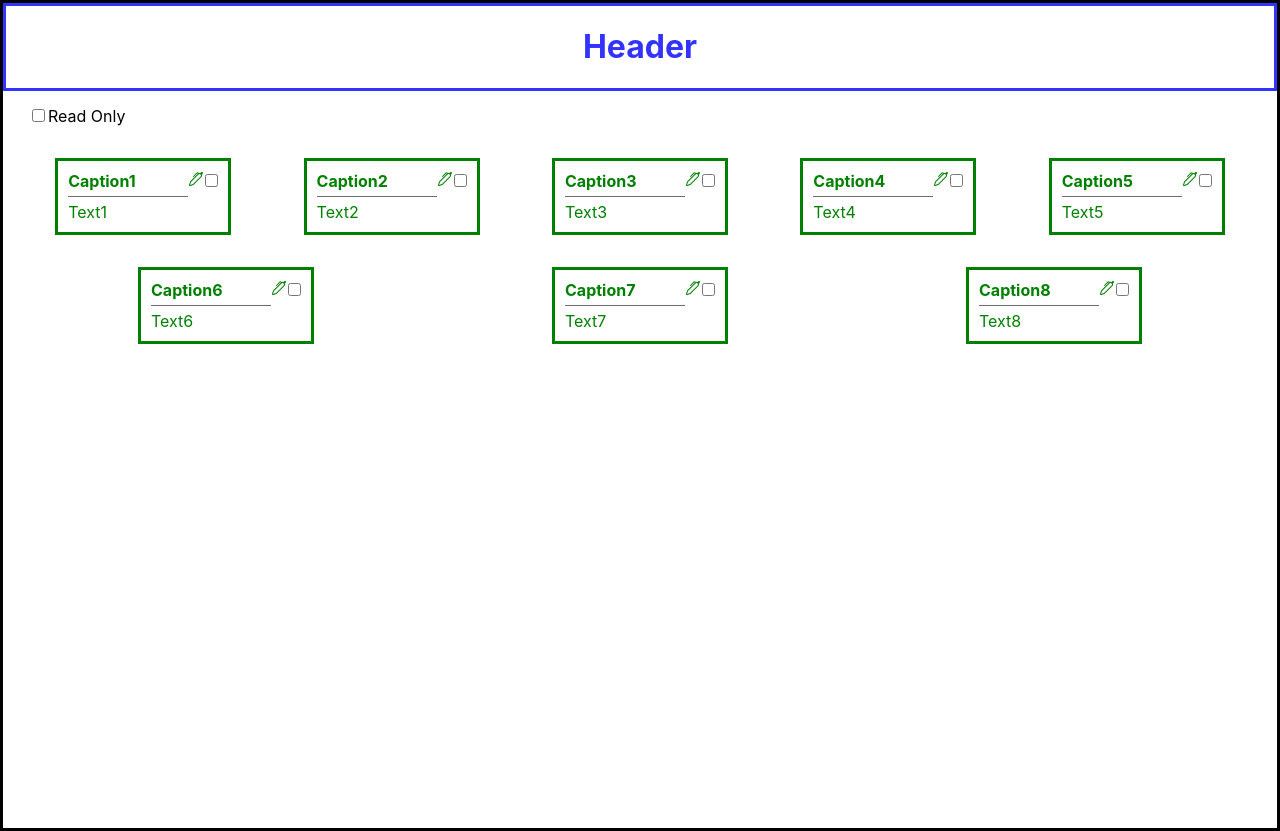
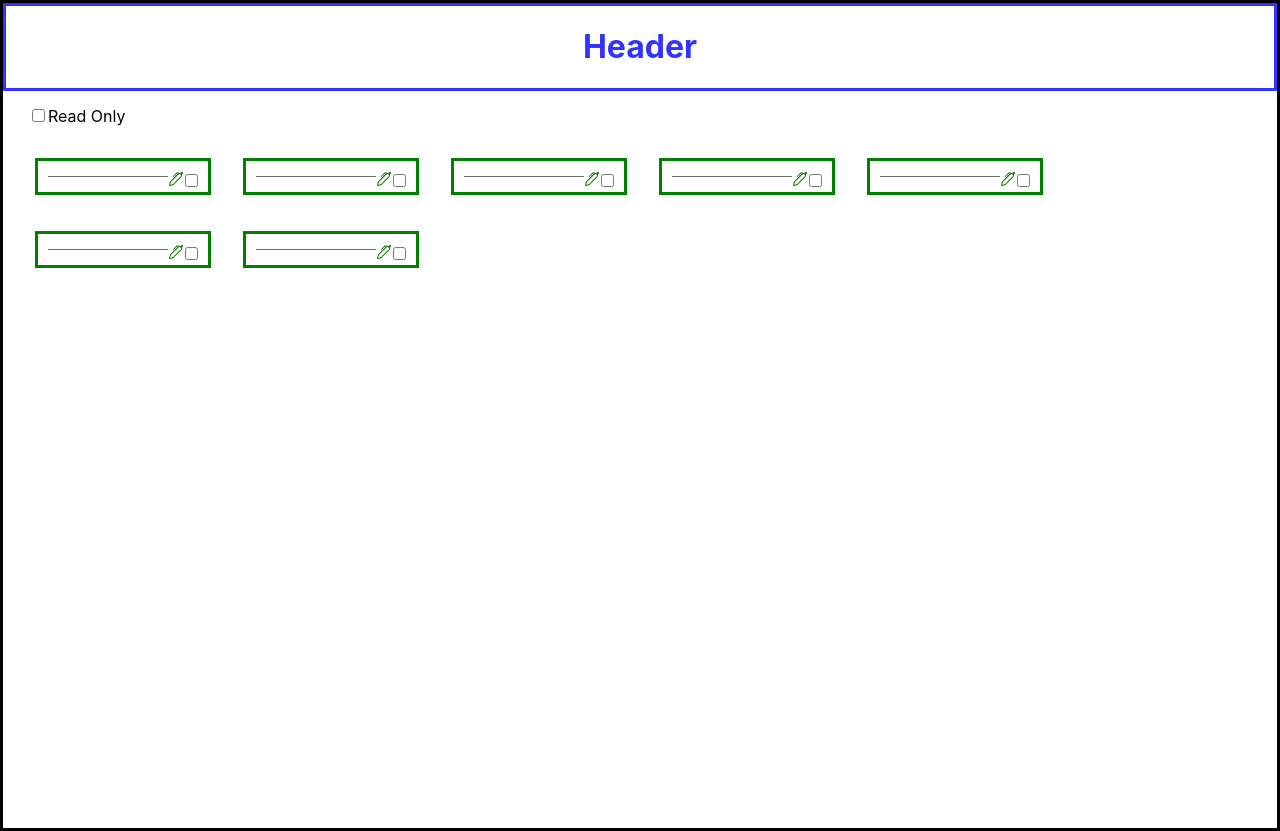
Before and after one commit to ashubenok710/IBA-ReactJS, a React (Create React App) app: page / in a window 1280 px wide. Built offline with nearby package versions, Linux system fonts and the light colour scheme.

Commit message:
Initial Commit

```diff
--- a/src/App.js
+++ b/src/App.js
@@ -5,6 +5,8 @@ import StatelessCheckbox from "./StatelessCheckbox";
 
 import Header from "./Header";
 import Card from "./Card";
+
+import CardList from "./CardList";
 
 class App extends React.Component {
   constructor(props) {
@@ -19,14 +21,13 @@ class App extends React.Component {
     checked: false,
     readOnly: false,
     cards: [
-      { id: 1, headerText: "Caption1", text: "Text1" },
-      { id: 2, headerText: "Caption2", text: "Text2" },
-      { id: 3, headerText: "Caption3", text: "Text3" },
-      { id: 4, headerText: "Caption4", text: "Text4" },
-      { id: 5, headerText: "Caption5", text: "Text5" },
-      { id: 6, headerText: "Caption6", text: "Text6" },
-      { id: 7, headerText: "Caption7", text: "Text7" },
-      { id: 8, headerText: "Caption8", text: "Text8" },
+      { id: 1, headerText: "Caption_1", text: "Text1" },
+      { id: 2, headerText: "Caption_2", text: "Text2" },
+      { id: 3, headerText: "Caption_3", text: "Text3" },
+      { id: 4, headerText: "Caption_4", text: "Text4" },
+      { id: 5, headerText: "Caption_5", text: "Text5" },
+      { id: 6, headerText: "Caption_6", text: "Text6" },
+      { id: 7, headerText: "Caption_7", text: "Text7" },
     ],
   };
 
@@ -59,18 +60,13 @@ class App extends React.Component {
               onChange={this.changeMethod}
             />
           </Row>
+
           <Row className="cardWrapper">
-            {cards.map((d, index) => (
-              <Card
-                key={d.id}
-                number={index}
-                headerText={d.headerText}
-                readOnly={readOnly}
-                onSetCard={this.setCard}
-              >
-                {d.text}
-              </Card>
-            ))}
+            <CardList
+              readOnly={readOnly}
+              onCardChange={this.setCard}
+              cards={cards}
+            />
           </Row>
         </Container>
       </div>
--- /dev/null
+++ b/src/Card/Card.js
@@ -0,0 +1,85 @@
+import React, { Component } from "react";
+import "./Card.css";
+import classNames from "classnames/bind";
+import StatelessCheckbox from "../StatelessCheckbox/index.js";
+
+import CardHeader from "./CardHeader";
+import CardBody from "./CardHeader";
+
+import { BsPen } from "react-icons/bs";
+import { FaSave } from "react-icons/fa";
+import { GiCancel } from "react-icons/gi";
+
+class Card extends React.Component {
+  constructor(props) {
+    super(props);
+    this.changeMethod = this.changeMethod.bind(this);
+    this.toogleEditMethod = this.toogleEditMethod.bind(this);
+  }
+
+  state = {
+    checked: false,
+    //isEdit: false,
+    initHeader: this.props.headerText,
+    initText: this.props.children,
+  };
+
+  componentDidUpdate(prevProps) {
+    const { readOnly, headerText, children } = this.props;
+    const { isEdit } = this.state;
+    if (!prevProps.readOnly && readOnly && isEdit) {
+      this.setState({
+        initHeader: headerText,
+        initText: children,
+        isEdit: false,
+      });
+    }
+  }
+
+  changeMethod() {
+    this.setState({
+      checked: !this.state.checked,
+    });
+  }
+
+  toogleEditMethod() {
+    this.setState({
+      isEdit: !this.state.isEdit,
+      checked: false,
+    });
+  }
+
+  headerChange = (e) =>
+    this.setState({
+      initHeader: e.target.value,
+    });
+
+  textChange = (e) =>
+    this.setState({
+      initText: e.target.value,
+    });
+
+  render() {
+    const { checked, isEdit, initHeader, initText } = this.state;
+    const {
+      className,
+      readOnly,
+      number,
+      headerText,
+      children,
+      onSetCard,
+    } = this.props;
+
+    return (
+      <div
+        className={classNames("card", className, {
+          "card-checked": this.state.checked,
+        })}
+      >
+        <CardHeader isEdit={isEdit} initHeader={initHeader} />
+      </div>
+    );
+  }
+}
+
+export default Card;
--- /dev/null
+++ b/src/Card/CardHeader/CardHeader.css
@@ -0,0 +1,8 @@
+.card-header {
+    border-bottom: 1px solid rgb(116, 106, 106);
+    margin-bottom: 5px;
+    font-weight: bold;
+    padding-bottom: 5px;
+    max-width: 120px;
+    word-wrap: break-word;
+}
--- /dev/null
+++ b/src/Card/CardHeader/index.js
@@ -0,0 +1,82 @@
+import React, { Component } from "react";
+
+import "./CardHeader.css";
+import StatelessCheckbox from "../../StatelessCheckbox";
+
+import { BsPen } from "react-icons/bs";
+import { FaSave } from "react-icons/fa";
+import { GiCancel } from "react-icons/gi";
+
+class CardHeader extends React.Component {
+  state = {
+    checked: false,
+    isEdit: false,
+    initHeader: this.props.headerText,
+  };
+
+  render() {
+    const { checked, initHeader, initText } = this.state;
+
+    const {
+      isEdit,
+      className,
+      readOnly,
+      number,
+      headerText,
+      children,
+      onSetCard,
+    } = this.props;
+
+    return (
+      <div>
+        {isEdit ? (
+          <>
+            <span className="absolute pen" onClick={this.toogleEditMethod}>
+              {!readOnly && (
+                <>
+                  <FaSave
+                    onClick={() => onSetCard(number, initHeader, initText)}
+                  />
+                  <GiCancel
+                    onClick={() =>
+                      this.setState({
+                        initHeader: headerText,
+                        initText: children,
+                      })
+                    }
+                  />
+                </>
+              )}
+            </span>
+
+            <div className="card-header">
+              <textarea
+                className="narrow-input"
+                value={initHeader}
+                onChange={this.headerChange}
+              />
+            </div>
+          </>
+        ) : (
+          <>
+            {!readOnly && (
+              <span className="absolute pen" onClick={this.toogleEditMethod}>
+                <BsPen />
+              </span>
+            )}
+
+            <span className="absolute checkbox">
+              <StatelessCheckbox
+                checked={checked}
+                onChange={this.changeMethod}
+              />
+            </span>
+            <div className="card-header">{headerText}</div>
+          </>
+        )}
+      </div>
+    );
+  }
+}
+
+export default CardHeader;
--- /dev/null
+++ b/src/CardList/index.js
@@ -0,0 +1,31 @@
+import React, { Component } from "react";
+
+import Card from "../Card/Card";
+
+class CardList extends React.Component {
+  constructor(props) {
+    super(props);
+  }
+
+  render() {
+    const { cards, readOnly, onCardChange } = this.props;
+
+    return (
+      <div>
+        {cards.map((d, index) => (
+          <Card
+            key={d.id}
+            number={index}
+            headerText={d.headerText}
+            readOnly={readOnly}
+            onSetCard={onCardChange}
+          >
+            {d.text}
+          </Card>
+        ))}
+      </div>
+    );
+  }
+}
+
+export default CardList;
```
Also changed, not shown: src/Card/CardBody/index.js (added, +78 -0 lines).
